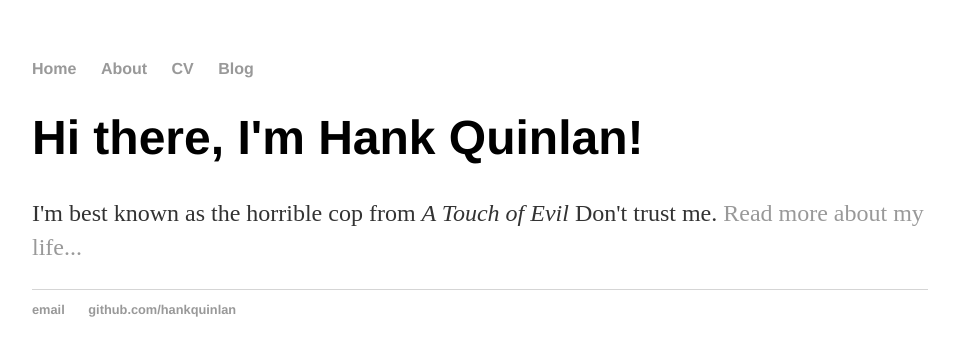
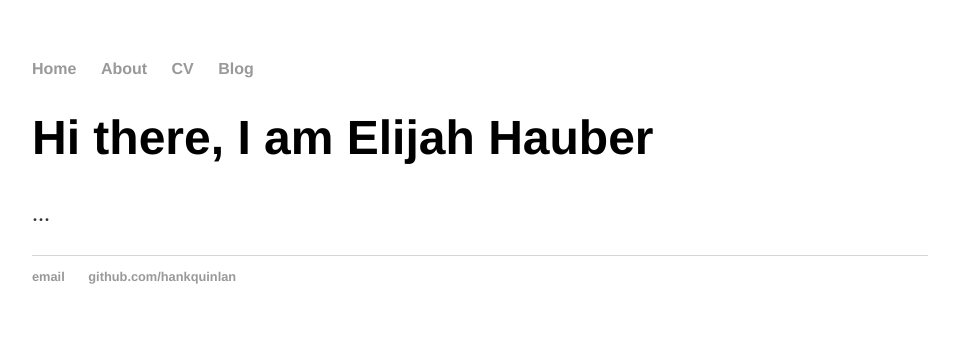
Before and after one commit to ethauber/ethauber.github.io, a Jekyll site: the page built from index.html, in a window 1280 px wide. Shown: the top 356 px of the page, without its empty margins (160-1119 px from the left). Built offline with Jekyll 4.4.1, drawn with Linux system fonts in a browser that asks for light colours.

Commit message:
Update index.html

```diff
--- a/index.html
+++ b/index.html
@@ -1,8 +1,8 @@
 ---
 layout: default
-title: Hank Quinlan, Horrible Cop
+title: Elijah Hauber, Security
 ---
 <div class="blurb">
-	<h1>Hi there, I'm Hank Quinlan!</h1>
-	<p>I'm best known as the horrible cop from <em>A Touch of Evil</em> Don't trust me. <a href="/about">Read more about my life...</a></p>
+	<h1>Hi there, I am Elijah Hauber</h1>
+	<p>...</p>
 </div><!-- /.blurb -->
```
